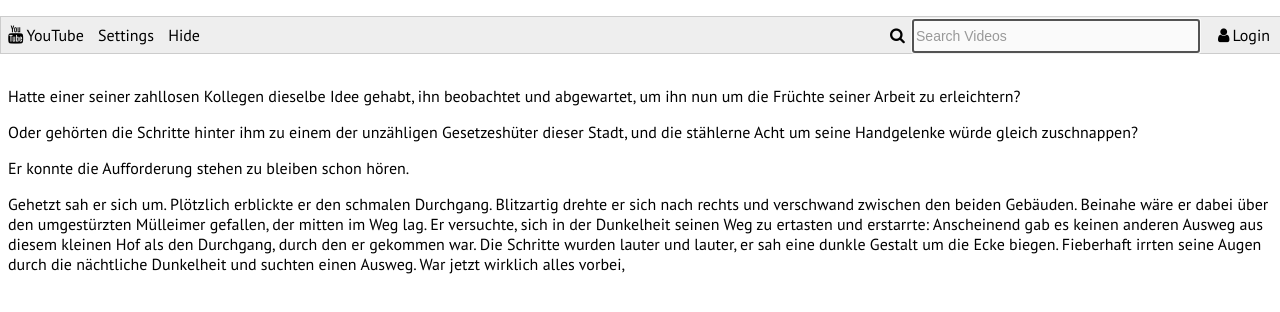
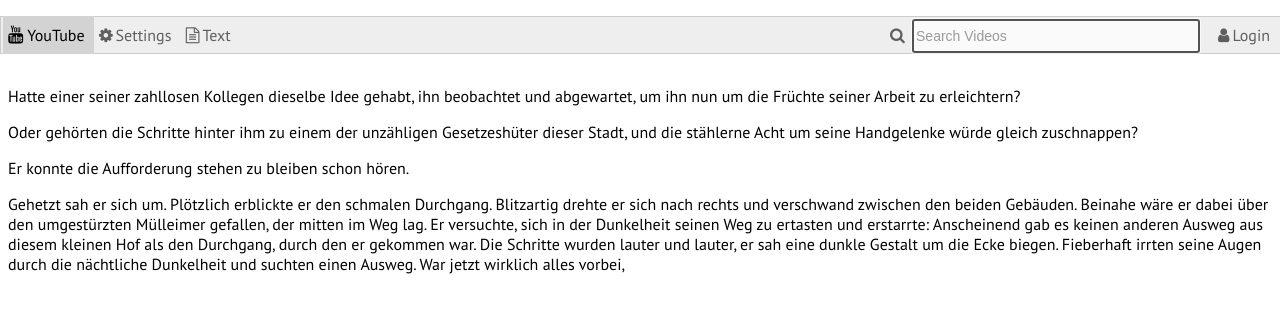
Before and after one commit to condorgeek/plain-javascript, a plain HTML site: page index.html in a window 1280 px wide. Drawn offline with Linux system fonts and the light colour scheme.

Commit message:
more little menu improvements

```diff
--- a/app.js
+++ b/app.js
@@ -125,7 +125,7 @@ function logout() {
   }, 1000);
 }
 
-function addtext(event) {
+function loadtext(event) {
   hide("loader", "inline");
   get("./data.json").then(
         (result) => {
@@ -137,5 +137,5 @@ function addtext(event) {
 }
 
 (function(){
-    addtext();
+    loadtext();
 })();
--- a/index.css
+++ b/index.css
@@ -30,13 +30,25 @@ hr {
   height: 18px;
   z-index: 1000;
 }
-/*
-.menu-item > span {
-  top: 10px;
+.menu-title {
+  display: inline;
+  background-color: lightgray;
+  padding:  9px 5px;
+  height: 24px;
+  z-index: 1000;
 }
-*/
 .menu-item i {
   margin-right: 3px;
+  opacity: 0.6;
+}
+.menu-item:hover i {
+  opacity: 1.0;
+}
+.menu-item > span {
+  opacity: 0.6;
+}
+.menu-item:hover > span {
+  opacity: 1.0;
 }
 .menu-item-logo > i{
     font-size: 18px;
@@ -104,7 +116,7 @@ hr {
 }
 .menu-item:hover {
   background:  #eee;
-  text-decoration: underline;
+/*  text-decoration: underline;*/
 }
 .text {
     position: relative;
--- a/index.html
+++ b/index.html
@@ -9,25 +9,26 @@
 
 </head>
 <body>
-<!-- menu -->
+<!-- start of menu -->
 <ul class="menu" onmouseout="hideall()">
-    <li class="menu-item">
-        <span class="menu-item-logo"><i class="fa fa-youtube"></i>YouTube</span>
+    <li class="menu-title">
+        <span class="menu-item-logo"><i class="fa fa-youtube"></i> YouTube </span>
   </li>
-  <li  class="menu-item"  onmouseover="toggle('settingsid')" onmouseout="toggle('settingsid')"><span>Settings</span>
+<!--  menu item -->
+  <li  class="menu-item"  onmouseover="toggle('settingsid')" onmouseout="toggle('settingsid')"><i class="fa fa-cog" aria-hidden="true"></i><span>Settings</span>
     <div id="settingsid" class="menu-item-tip">
-      <span class="tip-item" onclick="addtext(event)">More Text..</span><hr>
+      <span class="tip-item" onclick="loadtext(event)">More Text..</span><hr>
       <input class="tip-input" type="text" placeholder="Enter name" autofocus><hr>
       <span class="tip-item" onclick="toggletext(event)">Toggle Second</span>
     </div>
     </li>
-
-  <li  class="menu-item" onmouseover="toggle('hideid')" onmouseout="toggle('hideid')">Hide
-  <div id="hideid" class="menu-item-tip">Hide text</div>
+<!--  menu item -->
+  <li  class="menu-item" onmouseover="toggle('hideid')" onmouseout="toggle('hideid')"><i class="fa fa-file-text-o" aria-hidden="true"></i><span>Text</span>
+  <div id="hideid" class="menu-item-tip"><span class="tip-item" onclick="loadtext(event)">Load text</span></div>
   </li>
-
+<!--  menu item -->
   <li class="menu-item last-item" onmouseover="toggle('loginid')" onmouseout="toggle('loginid')">
-    <div><i class="fa fa-user" aria-hidden="true"></i><span id="userid">Login</span></div>
+    <i class="fa fa-user" aria-hidden="true"></i><span class="tip-item"  id="userid">Login</span>
     <div id="loginid" class="menu-item-tip-right">
       <input id="emailid" class="tip-input" type="text" placeholder="Enter email" autofocus>
       <input id="passwordid" class="tip-input" type="password" placeholder="Enter password" autofocus>
@@ -38,20 +39,20 @@ Register</span><hr>
       <div class="tip-item" onclick="logout(event)"><i class="fa fa-sign-out" aria-hidden="true"></i>
         Logout <span class="logout-loader"><i class="fa fa-spinner fa-spin fa-fw"></i></span></div>
   </li>
-
+<!--  menu item -->
   <li class="menu-item last-item">
     <i class="fa fa-search" aria-hidden="true"></i>
     <input class="search-input" placeholder="Search Videos" autofocus  onkeyup="search(event)">
   </li>
+</ul>
+<!--  end of menu -->
 
-</ul>
-<!-- text -->
+<!-- start of text -->
 <div class="text" id="container">
     <div class="text loader"><i class="fa fa-spinner fa-spin fa-3x fa-fw"></i></div>
 </div>
 <!-- images -->
 
-<!-- End your code here -->
 <script>
 (function ab(){
 var a, b = 3;
```
